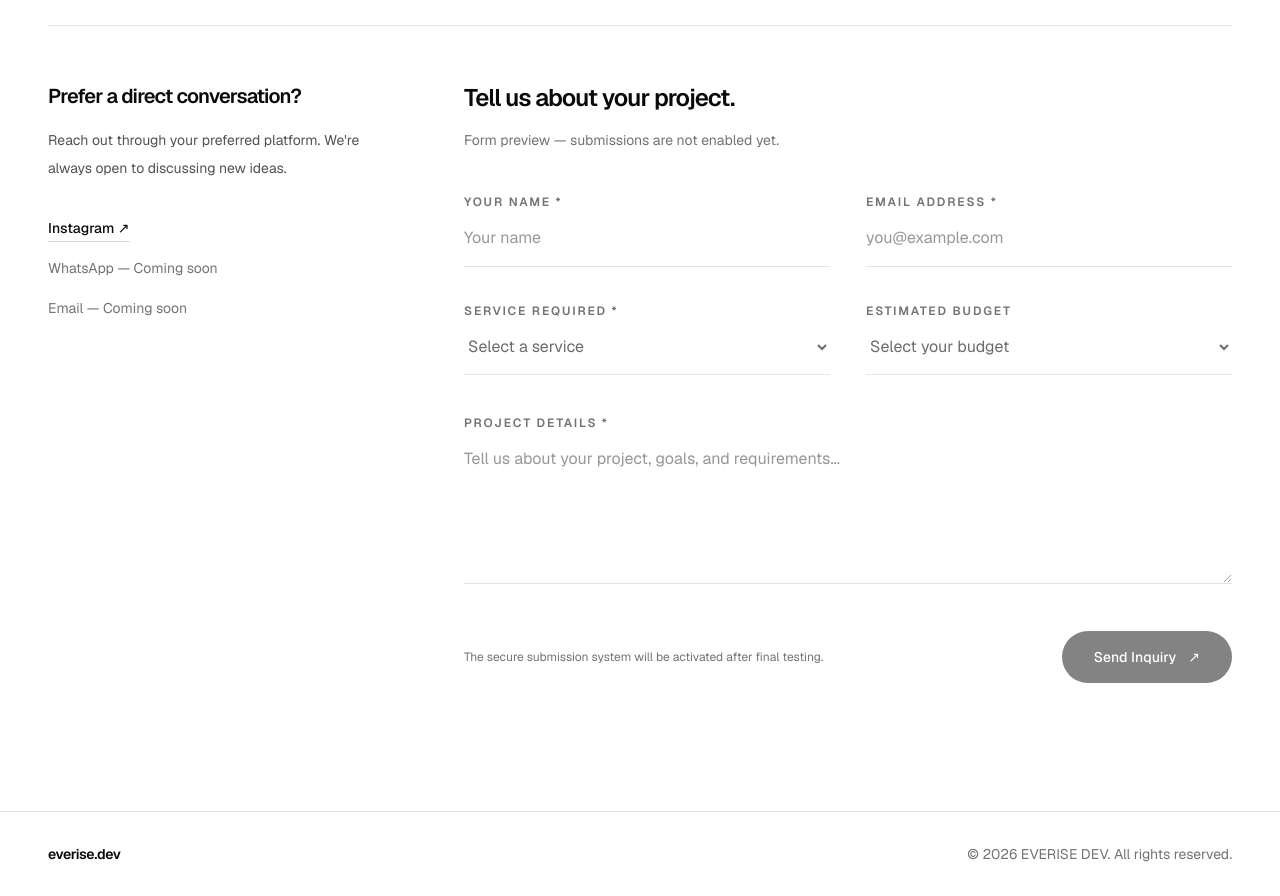
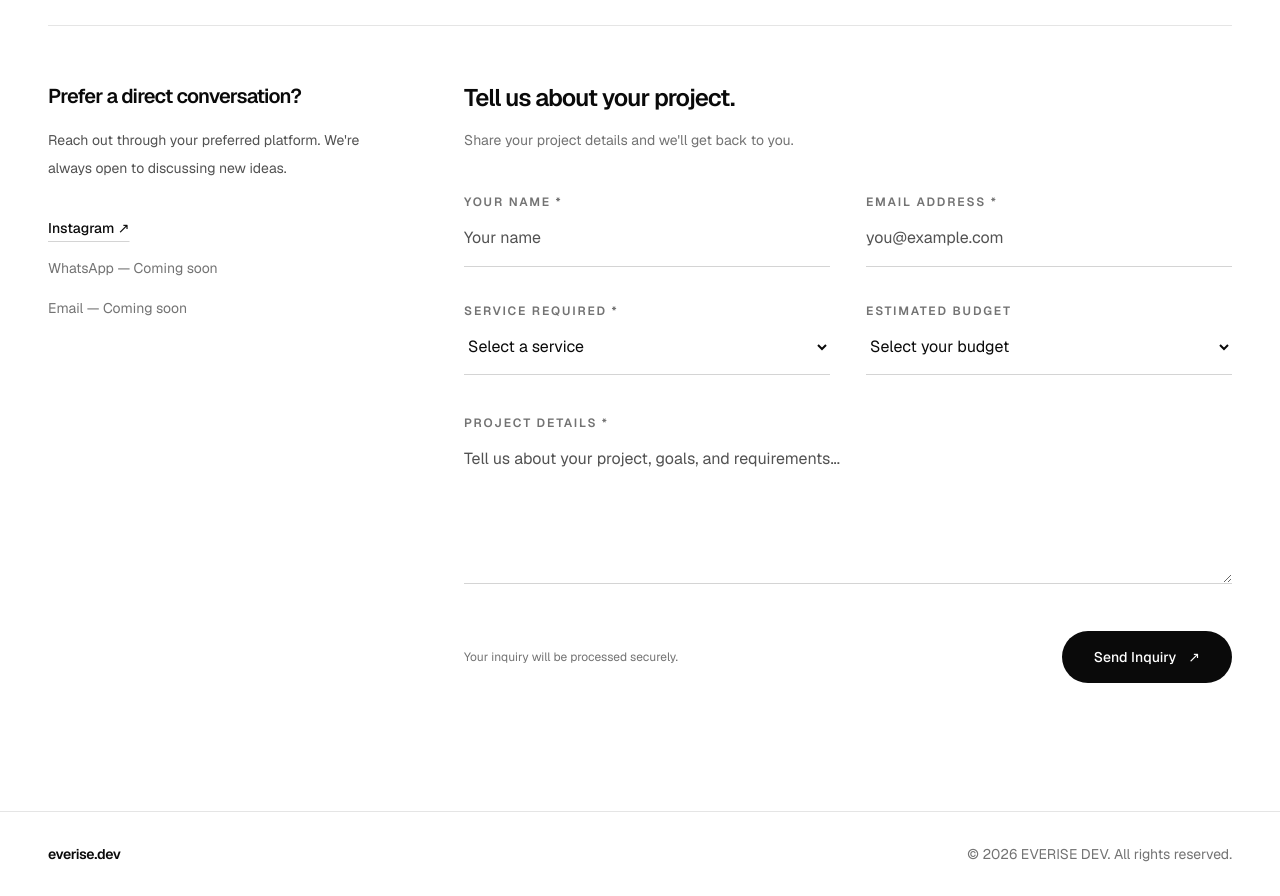
Before and after one commit to hanwant26/everise-dev, a Next.js app: page / in a window 1280 px wide. Shown: the part 3860-4756 px from the top of the page. Built offline with nearby package versions, Linux system fonts and the light colour scheme.

Commit message:
Enable production contact form

```diff
--- a/src/components/Contact.js
+++ b/src/components/Contact.js
@@ -1,5 +1,19 @@
 
-const CONTACT_SUBMISSIONS_ENABLED = false;
+"use client";
+
+import { useRef, useState } from "react";
+import { submitContactInquiry } from "@/lib/contactClient";
+
+const initialForm = {
+  name: "",
+  email: "",
+  service: "",
+  budget: "",
+  message: "",
+};
+
+// Keep disabled until production readiness checks pass.
+const CONTACT_SUBMISSIONS_ENABLED = true;
 
 const inputClass =
   "w-full rounded-none border-0 border-b border-neutral-300 bg-transparent px-0 py-4 text-base text-neutral-950 outline-none transition-colors placeholder:text-neutral-600 focus:border-neutral-950 disabled:cursor-not-allowed disabled:opacity-60";
@@ -8,6 +22,62 @@ const labelClass =
   "block text-xs font-semibold uppercase tracking-[0.15em] text-neutral-500";
 
 export default function Contact() {
+  const [form, setForm] = useState(initialForm);
+  const [isSubmitting, setIsSubmitting] = useState(false);
+  const [feedback, setFeedback] = useState(null);
+  const submittingRef = useRef(false);
+
+  function handleChange(event) {
+    const { name, value } = event.target;
+
+    setForm((previous) => ({
+      ...previous,
+      [name]: value,
+    }));
+
+    if (feedback) {
+      setFeedback(null);
+    }
+  }
+
+  async function handleSubmit(event) {
+    event.preventDefault();
+
+    if (
+      !CONTACT_SUBMISSIONS_ENABLED ||
+      submittingRef.current
+    ) {
+      return;
+    }
+
+    submittingRef.current = true;
+    setIsSubmitting(true);
+    setFeedback(null);
+
+    try {
+      const result = await submitContactInquiry(form);
+
+      setFeedback({
+        type: "success",
+        message: result.message,
+        inquiryId: result.inquiryId,
+      });
+
+      setForm({ ...initialForm });
+    } catch (error) {
+      setFeedback({
+        type: "error",
+        message:
+          error instanceof Error
+            ? error.message
+            : "Unable to submit your inquiry. Please try again.",
+      });
+    } finally {
+      submittingRef.current = false;
+      setIsSubmitting(false);
+    }
+  }
+
   return (
     <section
       id="contact"
@@ -81,12 +151,13 @@ export default function Contact() {
               </h3>
 
               <p className="mt-3 text-sm leading-7 text-neutral-500">
-                Form preview — submissions are not enabled yet.
+                {CONTACT_SUBMISSIONS_ENABLED
+                  ? "Share your project details and we'll get back to you."
+                  : "Form preview — submissions are not enabled yet."}
               </p>
             </div>
 
-            <form>
-              <fieldset disabled>
+            <form onSubmit={handleSubmit}>
               <div className="grid gap-9 sm:grid-cols-2">
                 <div>
                   <label
@@ -100,11 +171,14 @@ export default function Contact() {
                     id="contact-name"
                     type="text"
                     name="name"
+                    value={form.name}
+                    onChange={handleChange}
                     placeholder="Your name"
                     autoComplete="name"
                     minLength={2}
                     maxLength={100}
                     required
+                    disabled={isSubmitting}
                     className={inputClass}
                   />
                 </div>
@@ -121,10 +195,13 @@ export default function Contact() {
                     id="contact-email"
                     type="email"
                     name="email"
+                    value={form.email}
+                    onChange={handleChange}
                     placeholder="you@example.com"
                     autoComplete="email"
                     maxLength={254}
                     required
+                    disabled={isSubmitting}
                     className={inputClass}
                   />
                 </div>
@@ -140,8 +217,10 @@ export default function Contact() {
                   <select
                     id="contact-service"
                     name="service"
-                      defaultValue=""
+                    value={form.service}
+                    onChange={handleChange}
                     required
+                    disabled={isSubmitting}
                     className={inputClass}
                   >
                     <option value="" disabled>
@@ -176,7 +255,9 @@ export default function Contact() {
                   <select
                     id="contact-budget"
                     name="budget"
-                      defaultValue=""
+                    value={form.budget}
+                    onChange={handleChange}
+                    disabled={isSubmitting}
                     className={inputClass}
                   >
                     <option value="">
@@ -212,28 +293,77 @@ export default function Contact() {
                 <textarea
                   id="contact-message"
                   name="message"
+                  value={form.message}
+                  onChange={handleChange}
                   placeholder="Tell us about your project, goals, and requirements..."
                   rows={5}
                   minLength={10}
                   maxLength={3000}
                   required
+                  disabled={isSubmitting}
                   className={`${inputClass} resize-y`}
                 />
               </div>
-              </fieldset>
+
+              {feedback && (
+                <div
+                  role={
+                    feedback.type === "error"
+                      ? "alert"
+                      : "status"
+                  }
+                  aria-live={
+                    feedback.type === "error"
+                      ? "assertive"
+                      : "polite"
+                  }
+                  className={`mt-8 rounded-lg border px-5 py-4 text-sm leading-6 ${feedback.type === "success"
+                    ? "border-green-200 bg-green-50 text-green-900"
+                    : "border-red-200 bg-red-50 text-red-900"
+                    }`}
+                >
+                  <p>{feedback.message}</p>
+
+                  {feedback.type === "success" &&
+                    feedback.inquiryId && (
+                      <p className="mt-2 break-all text-xs">
+                        Reference: {feedback.inquiryId}
+                      </p>
+                    )}
+                </div>
+              )}
 
               <div className="mt-10 flex flex-col gap-5 sm:flex-row sm:items-center sm:justify-between">
                 <p className="max-w-sm text-xs leading-6 text-neutral-500">
-                  The secure submission system will be activated after final testing.
+                  {CONTACT_SUBMISSIONS_ENABLED
+                    ? "Your inquiry will be processed securely."
+                    : "The secure submission system will be activated after final testing."}
                 </p>
 
                 <button
-                  type="button"
-                  disabled={!CONTACT_SUBMISSIONS_ENABLED}
-                  className="inline-flex cursor-not-allowed items-center justify-center rounded-full bg-neutral-950 px-8 py-4 text-sm font-medium text-white opacity-50"
+                  type="submit"
+                  disabled={
+                    !CONTACT_SUBMISSIONS_ENABLED ||
+                    isSubmitting
+                  }
+                  aria-disabled={
+                    !CONTACT_SUBMISSIONS_ENABLED ||
+                    isSubmitting
+                  }
+                  className={`inline-flex items-center justify-center rounded-full bg-neutral-950 px-8 py-4 text-sm font-medium text-white transition-opacity ${!CONTACT_SUBMISSIONS_ENABLED ||
+                    isSubmitting
+                    ? "cursor-not-allowed opacity-50"
+                    : "hover:opacity-80"
+                    }`}
                 >
-                  Send Inquiry
-                  <span aria-hidden="true" className="ml-3">
+                  {isSubmitting
+                    ? "Sending..."
+                    : "Send Inquiry"}
+
+                  <span
+                    aria-hidden="true"
+                    className="ml-3"
+                  >
                     ↗
                   </span>
                 </button>
```
Lines whose indentation alone changed are shown as unchanged.
